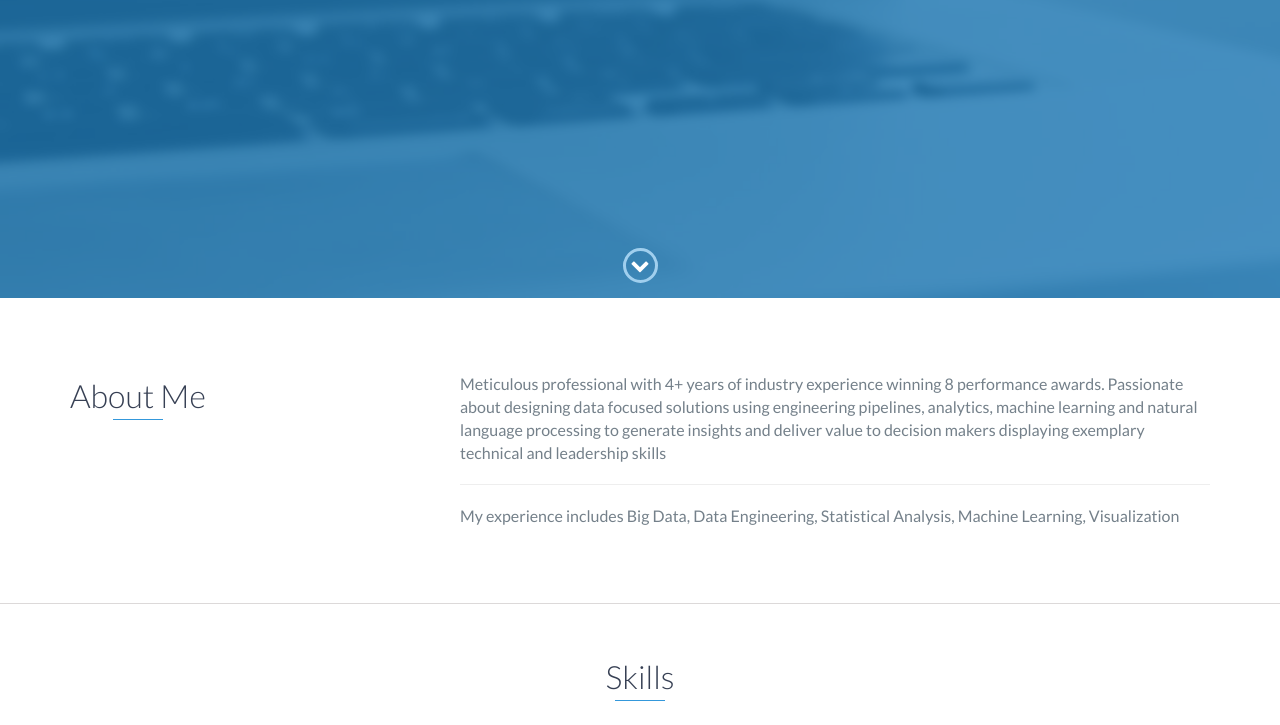
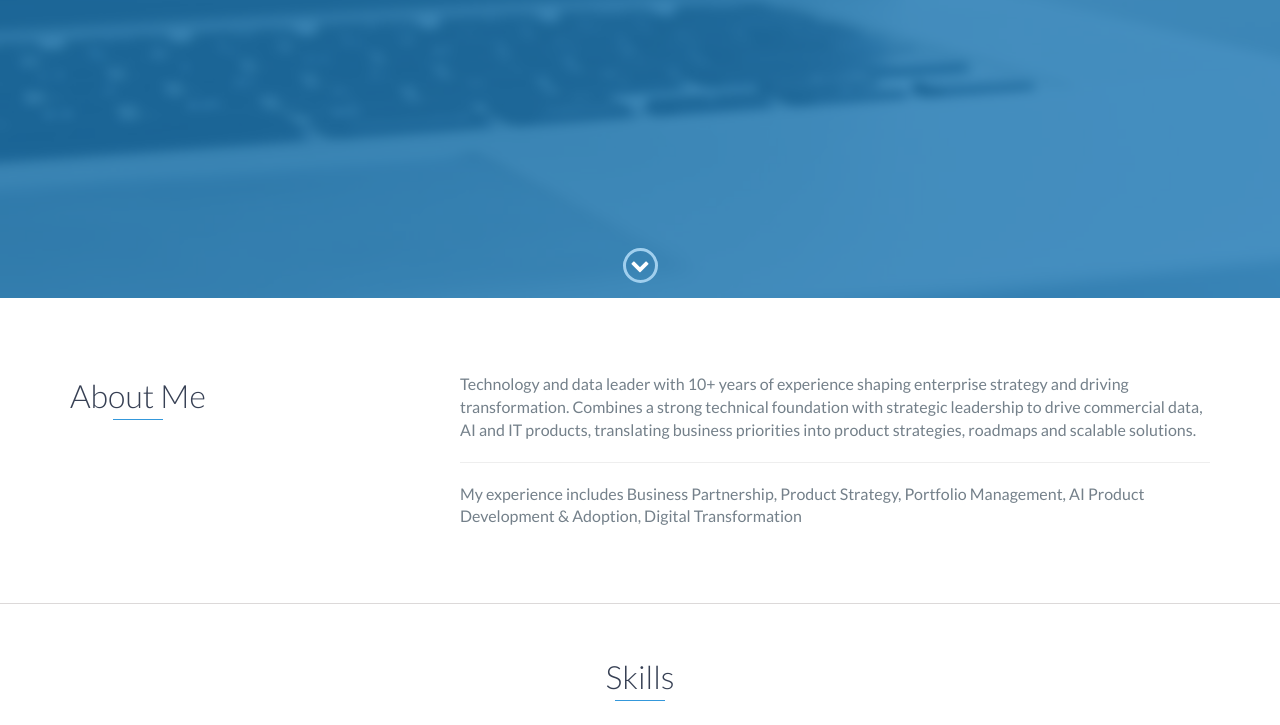
Before and after one commit to Anuj-Saboo/anuj-saboo.github.io, a plain HTML site: page index.html in a window 1280 px wide. Shown: the part 502-1227 px from the top of the page. Drawn offline with nearby package versions, Linux system fonts and the light colour scheme.

Commit message:
Update index.html

```diff
--- a/index.html
+++ b/index.html
@@ -78,11 +78,11 @@
                 </div>
                 <div class="col-md-8">
                     <p>
-                        Meticulous professional with 4+ years of industry experience winning 8 performance awards. Passionate about designing data focused solutions using engineering pipelines, analytics, machine learning and natural language processing to generate insights and deliver value to decision makers displaying exemplary technical and leadership skills
+                        Technology and data leader with 10+ years of experience shaping enterprise strategy and driving transformation. Combines a strong technical foundation with strategic leadership to drive commercial data, AI and IT products, translating business priorities into product strategies, roadmaps and scalable solutions.
                     </p>
                     <hr>
                     <p>
-                        My experience includes Big Data, Data Engineering, Statistical Analysis, Machine Learning, Visualization
+                        My experience includes Business Partnership, Product Strategy, Portfolio Management, AI Product Development & Adoption, Digital Transformation
                     </p>
                 </div>
             </div>
```
